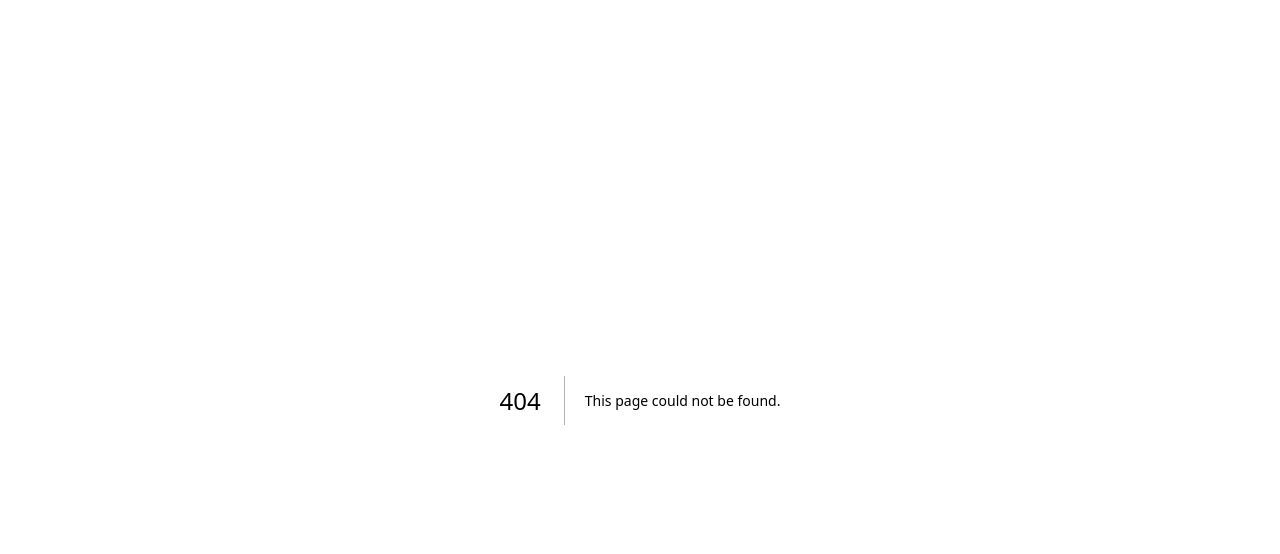
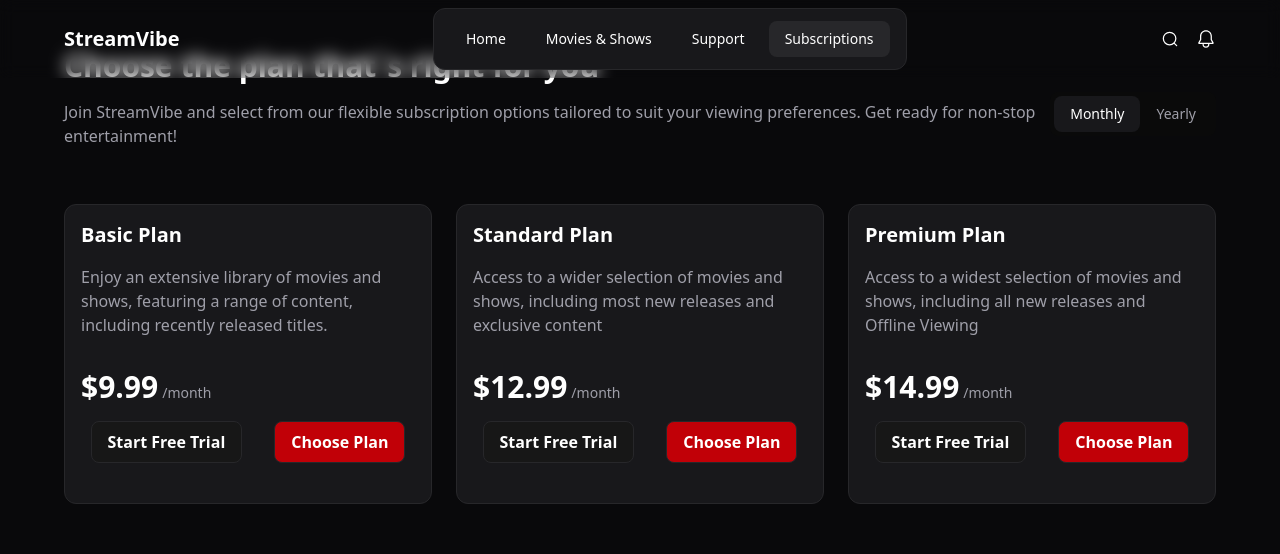
Before and after one commit to AntonBerest/movie-app, a Next.js app: page /subscriptions in a window 1280 px wide. Before the commit this address had no page. Shown: the top 554 px of the page. Built offline with nearby package versions, Linux system fonts and the light colour scheme.

Commit message:
subscriptions page (test1)

```diff
--- /dev/null
+++ b/app/subscriptions/page.tsx
@@ -0,0 +1,21 @@
+import Navbar from '@/components/Navbar'
+import CTABanner from '@/components/CTABanner'
+import Footer from '@/components/Footer'
+import Plans from '@/components/Plans'
+
+export default async function SubscriptionsPage({
+  params,
+}: {
+  params: Promise<{ id: string }>
+}) {
+  const { id } = await params
+
+  return (
+    <main className="bg-zinc-950 min-h-screen">
+      <Navbar />
+      <Plans />
+      <CTABanner />
+      <Footer />
+    </main>
+  )
+}
```
